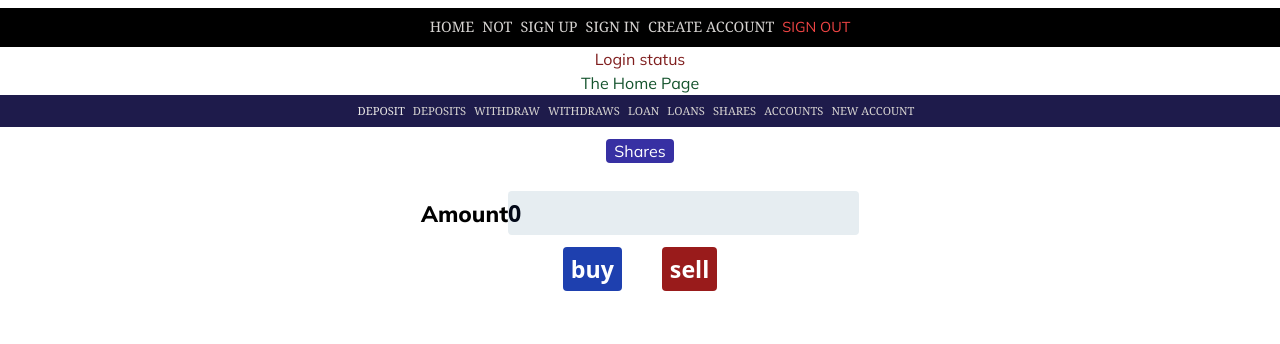
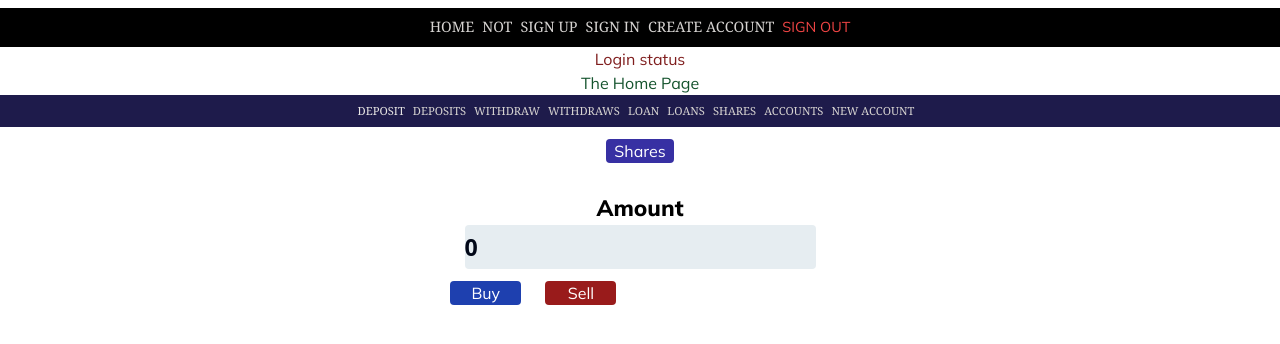
Before and after one commit to yusufnviiri/dsaccofront, a React (Create React App) app: page / in a window 1280 px wide. Both pictures are taken after typing "name@example.com", "Sample" into the empty fields and a click on the input 640 px from the left and 303 px from the top of the page. Shown: the top 344 px of the page. Built offline with nearby package versions, Linux system fonts and the light colour scheme; no server answers; a web font is replaced by a local one.

Commit message:
buy and sell shares

```diff
--- a/src/components/Home.js
+++ b/src/components/Home.js
@@ -14,6 +14,30 @@ function Home() {
     const [sharesQuantity,setsharesQuantity]= useState(0)
 
 
+    const numberOfShares={
+      sharesQuantity
+    }
+    const setBuyShares=()=>{
+      console.log("Am going to redirect")
+      setBuy(true)
+      setSell(false)
+    //   if(buy){
+    //     dispatch(buyshares(numberOfShares))
+    //     setsharesQuantity(0)      }
+     }
+    const setSellShares=()=>{
+      setBuy(false)
+      setSell(true)
+      console.log("fuck me")
+      // if(sell){
+      //   dispatch(sellShares(numberOfShares))
+      //   setsharesQuantity(0)
+
+      // }
+
+    }
+
+
 
 
 
@@ -27,18 +51,24 @@ function Home() {
       }
   }, 3000);
   dispatch(getMemberShares())
+  console.log(shares)
 
 
-  })
 
-  useEffect(()=>{
-
-    console.log("getting")
-    console.log(shares)
-  },[dispatch])
+  },[shares.length])
 
 
-  const shareActions=()=>{
+
+  const shareActions=(e)=>{
+    e.preventDefault()
+    if(sell){
+      dispatch(sellShares(numberOfShares))
+      setsharesQuantity(0)    }
+      if(buy){
+        dispatch(buyshares(numberOfShares))
+        setsharesQuantity(0)      }
+
+
 
   }
   return (
@@ -58,14 +88,21 @@ function Home() {
   <Link className='text-stone-300 mr-2' to='/new-account'>New Account </Link>
     </menu>
 <div>
+
+{shares.length>0?(  <h4>Shares {shares[0].numberOfShares}</h4>
+):""}
+
 <button onClick={()=>{setshowSharesForm(!showSharesForm)}}    type='button' className='bg-indigo-800 text-white rounded px-2 my-3' >Shares</button>
 {showSharesForm===true?(
-    <div >    <form className='my-4'
+    <div >    <form className='my-4 w-1/3 m-auto'
       onSubmit={(e) => {shareActions(e)
     }}  ><label>Amount</label>
 <input   value={sharesQuantity}  onChange={(e)=>setsharesQuantity(e.target.value)} placeholder='shares'/>
-<div>
-<input  type='submit' value='buy' className=' mr-10 bg-blue-800 cursor-pointer text-white rounded px-2' /><input  type='submit' value='sell' className=' bg-red-800 cursor-pointer text-white rounded px-2' />
+<div className='w-1/2'>
+<button onClick={()=>{setBuyShares()}}   type='submit' className='r-10 bg-blue-800  w-1/3 cursor-pointer text-white rounded px-2 mr-6' >Buy</button>
+<button onClick={()=>{setSellShares()}}     type='submit' className='r-10 bg-red-800  w-1/3 cursor-pointer text-white rounded px-2' >Sell</button>
+
+
 </div>
 </form></div>
 
```
